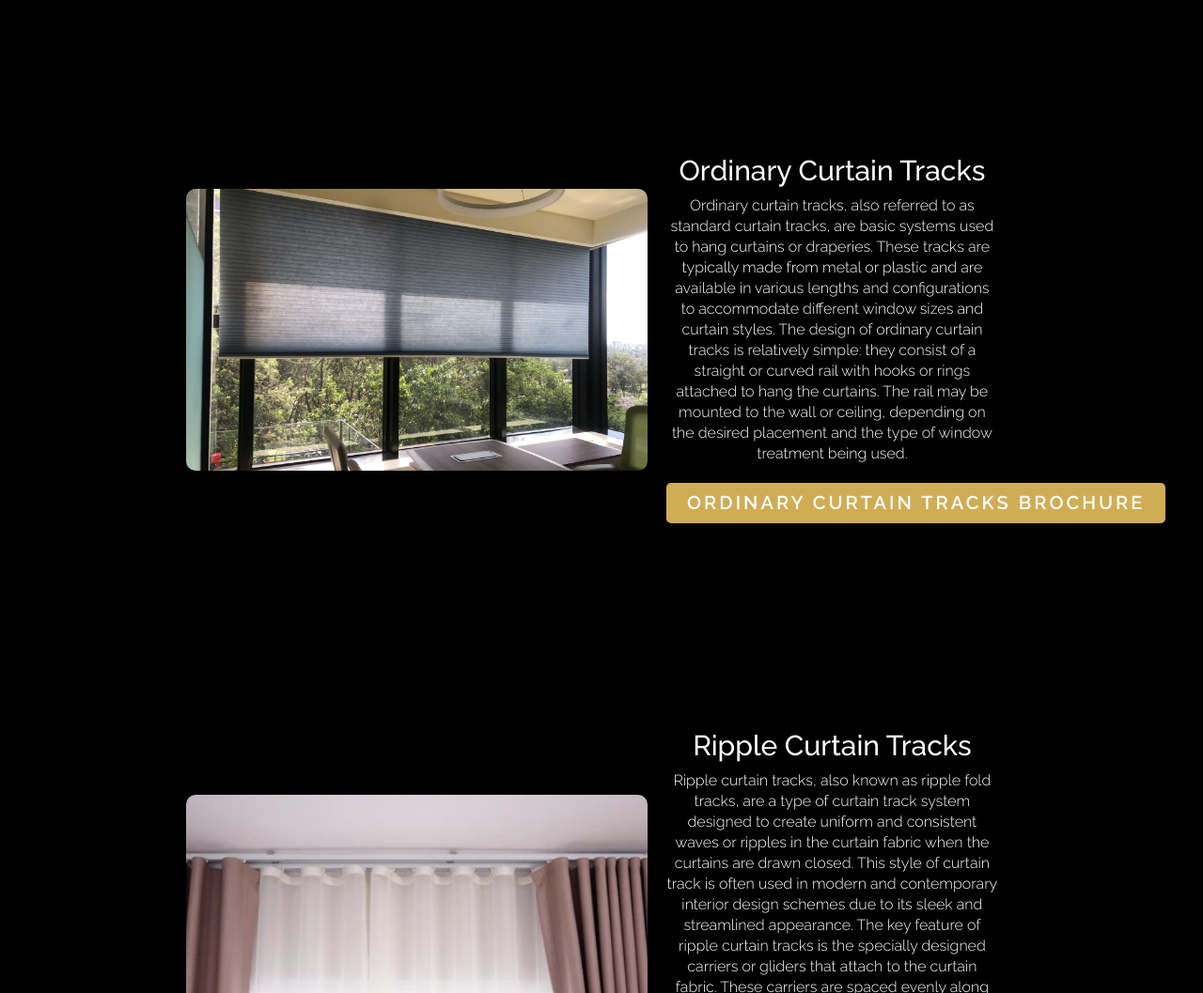
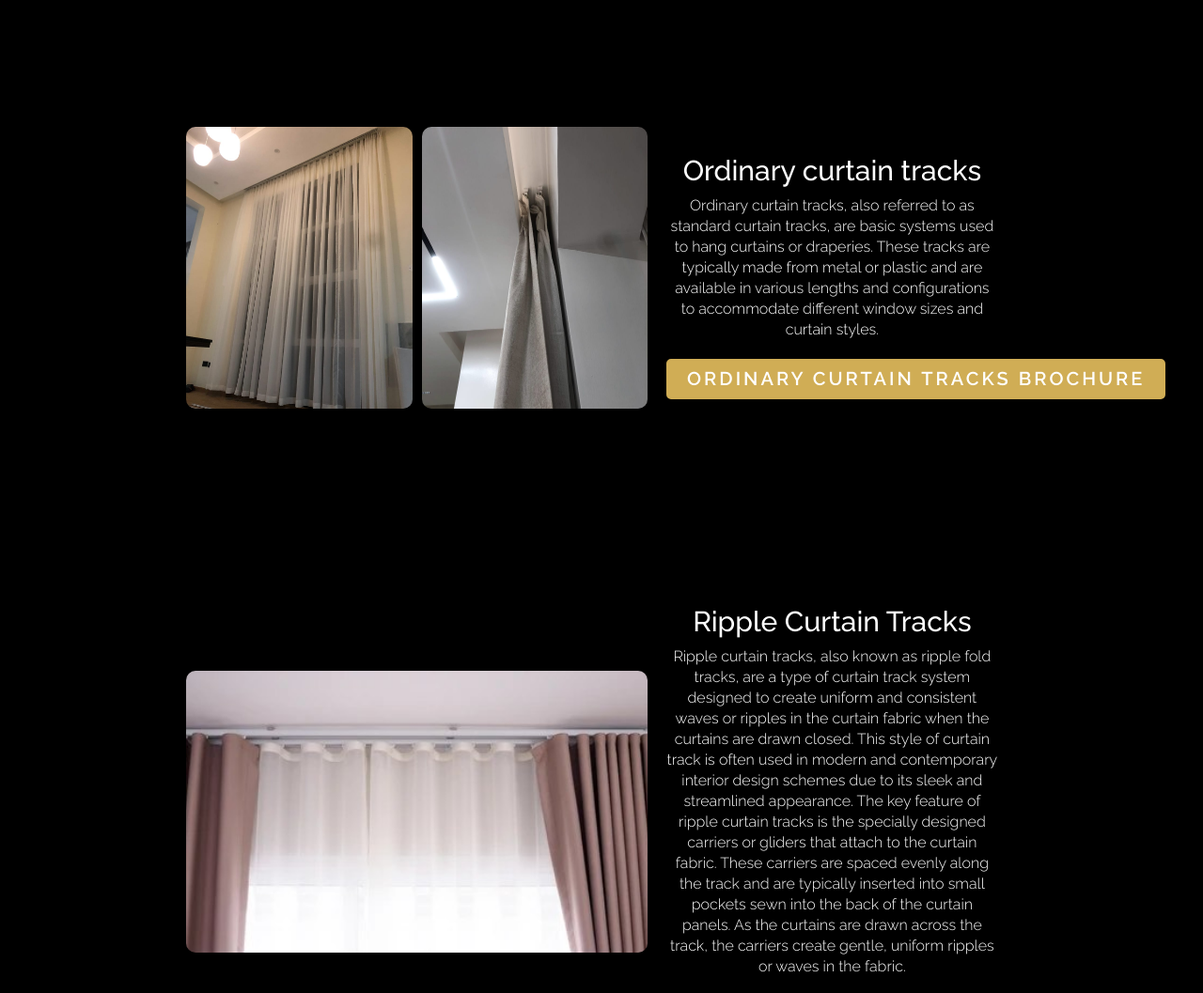
Before and after one commit to Emmanuel-Oite/Skookum-Final-main, a plain HTML site: page CurtainTracks.html in a window 1280 px wide. Shown: the part 840-1897 px from the top of the page at 94% size. Drawn offline with Linux system fonts and the light colour scheme; some packages are replaced by stand-ins of ours; a script that the page names is missing.

Commit message:
Curtaintracks.html fix

```diff
--- a/CurtainTracks.html
+++ b/CurtainTracks.html
@@ -149,16 +149,16 @@
             <div class="general-title" style="margin-bottom: 20px; text-align: center;">
                 <h2 style="font-size: 30px; font-weight: bold; margin-bottom: 20px; text-align: center;">Our Available Options</h2>
             </div>
-                    <!-- Site Wrapper -->
             <div class="site-wrapper">
               <div class="image-container">
-                        <img src="blog-posts/roller blinds.jpeg" alt="Image Description">
+                  <div class="image-wrapper">
+                      <img src="assets/img/products and services/Ordinary curtain tracks.jpg" alt="Venetian Blinds 1">
+                      <img src="assets/img/products and services/Ordinary curtain tracks 2.jpg" alt="Venetian Blinds 2">
+                  </div>
                   <div class="image-text" style="font-family: 'Raleway', sans-serif;">
-                                <h2>Ordinary Curtain Tracks</h2>
-                                <p>Ordinary curtain tracks, also referred to as standard curtain tracks, are basic systems used to hang curtains or draperies. These tracks are typically made from metal or plastic and are available in various lengths and configurations to accommodate different window sizes and curtain styles.
-                                  The design of ordinary curtain tracks is relatively simple: they consist of a straight or curved rail with hooks or rings attached to hang the curtains. The rail may be mounted to the wall or ceiling, depending on the desired placement and the type of window treatment being used.
-                                  </p>
-                                <a href="contact.html" class="btn btn-primary">Ordinary Curtain Tracks Brochure</a>
+                      <h2>Ordinary curtain tracks</h2>
+                      <p>Ordinary curtain tracks, also referred to as standard curtain tracks, are basic systems used to hang curtains or draperies. These tracks are typically made from metal or plastic and are available in various lengths and configurations to accommodate different window sizes and curtain styles.</p>
+                      <a href="contact.html" class="btn btn-primary">Ordinary curtain tracks Brochure</a>
                   </div>
               </div>
           </div>
```
Also changed, not shown: assets/img/products and services/Curtain rods.jpg, assets/img/products and services/Ordinary curtain tracks 2.jpg (added), assets/img/products and services/Ordinary curtain tracks.jpg (added). Lines whose indentation alone changed are shown as unchanged.
